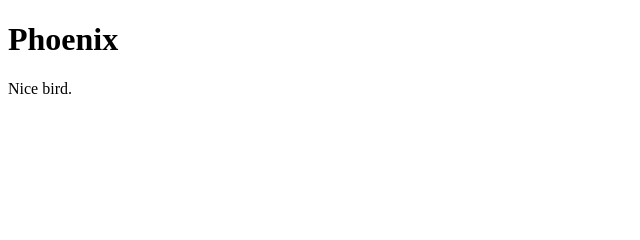
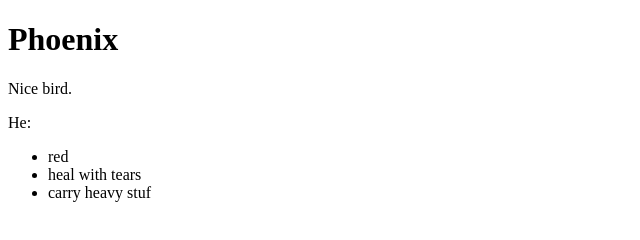
Before and after one commit to celdaran/fawkes, a plain HTML site: page index.html in a window 1280 px wide. Shown: the whole page, without its empty margins (0-640 px from the left). Drawn offline with Linux system fonts and the light colour scheme.

Commit message:
Update index.html
Add phoenix attributes

```diff
--- a/index.html
+++ b/index.html
@@ -6,5 +6,11 @@
     <body>
         <h1>Phoenix</h1>
         <p>Nice bird.</p>
+        <p>He:</p>
+        <ul>
+            <li>red</li>
+            <li>heal with tears</li>
+            <li>carry heavy stuf</li>
+        </ul>
     </body>
 </html>
```
